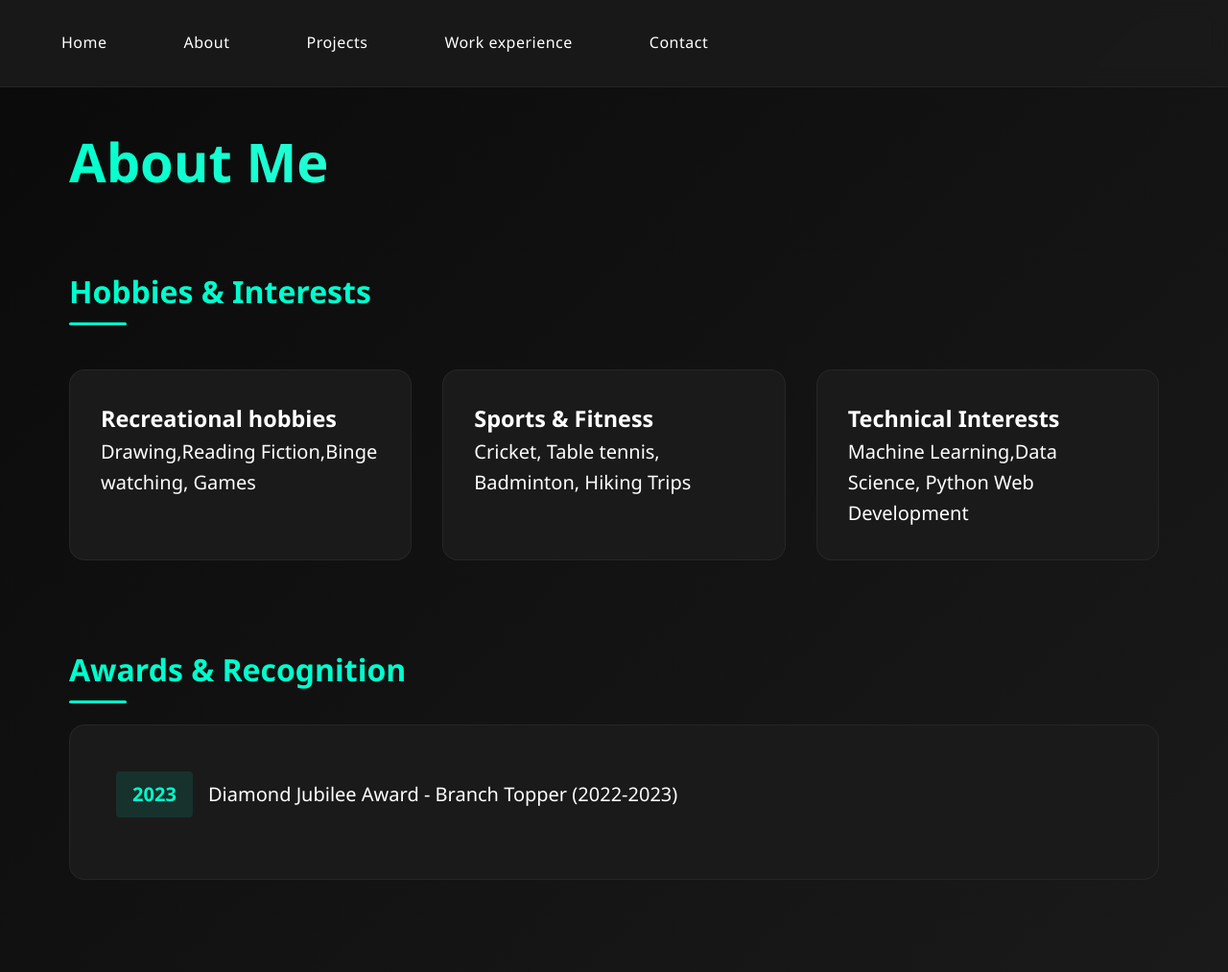
After one commit to SieGe0701/portfolio, a Flask app: page /about_me in a window 1280 px wide. The commit adds this page. Shown: the whole page at 96% size. Run offline with Flask 3, Linux system fonts and the light colour scheme.

Commit message:
Add about_me page

```diff
--- a/app.py
+++ b/app.py
@@ -18,5 +18,9 @@ def skills():
 def contact():
     return render_template('contact.html')
 
+@app.route('/about_me')
+def about_me():
+    return render_template('about_me.html')
+
 if __name__ == '__main__':
     app.run(debug=True)
--- a/static/css/style.css
+++ b/static/css/style.css
@@ -228,7 +228,123 @@ h2 {
     background: rgba(0, 255, 204, 0.1);
     transform: translateX(10px);
 }
+/*About me section*/
+.section {
+    margin: 4rem 0;
+    animation: fadeIn 0.5s ease-out;
+}
 
+.section-title {
+    font-size: 2rem;
+    color: var(--primary);
+    margin-bottom: 2rem;
+    position: relative;
+}
+
+/* Optional: Add an underline effect to section titles */
+.section-title::after {
+    content: '';
+    position: absolute;
+    bottom: -10px;
+    left: 0;
+    width: 60px;
+    height: 3px;
+    background: var(--primary);
+    border-radius: 2px;
+}
+
+/* Achievement Items Styling */
+.achievement-item {
+    display: flex;
+    align-items: center;
+    gap: 1rem;
+    margin-bottom: 1rem;
+    padding: 1rem;
+    border-radius: 8px;
+    transition: all 0.3s ease;
+}
+
+.achievement-item:hover {
+    background: rgba(0, 255, 204, 0.05);
+    transform: translateX(10px);
+}
+
+.achievement-year {
+    color: var(--primary);
+    font-weight: bold;
+    min-width: 80px;
+    text-align: center;
+    padding: 0.5rem;
+    border-radius: 4px;
+    background: rgba(0, 255, 204, 0.1);
+}
+
+/* Hobbies & Interests Cards */
+.hobby-card {
+    background: var(--bg-card);
+    border-radius: 16px;
+    padding: 2rem;
+    height: 100%;
+    display: flex;
+    flex-direction: column;
+    gap: 1rem;
+    transition: all 0.3s ease;
+}
+
+.hobby-card:hover {
+    transform: translateY(-5px);
+    box-shadow: 0 8px 30px rgba(0, 255, 204, 0.1);
+}
+
+.hobby-card h3 {
+    color: var(--primary);
+    margin-bottom: 1rem;
+}
+
+.hobby-card ul {
+    list-style: none;
+    padding: 0;
+}
+
+.hobby-card li {
+    margin-bottom: 0.5rem;
+    padding-left: 1.5rem;
+    position: relative;
+}
+
+.hobby-card li::before {
+    content: '→';
+    position: absolute;
+    left: 0;
+    color: var(--primary);
+}
+
+/* Achievement Grid */
+.achievement-grid {
+    display: grid;
+    grid-template-columns: repeat(auto-fit, minmax(300px, 1fr));
+    gap: 2rem;
+    margin: 2rem 0;
+}
+
+.achievement-card {
+    background: var(--bg-card);
+    border-radius: 16px;
+    padding: 2rem;
+    border: 1px solid rgba(255, 255, 255, 0.05);
+    transition: all 0.3s ease;
+}
+
+.achievement-card:hover {
+    transform: translateY(-5px);
+    box-shadow: 0 8px 30px rgba(0, 255, 204, 0.1);
+}
+
+.achievement-card h3 {
+    color: var(--primary);
+    margin-bottom: 1.5rem;
+    font-size: 1.5rem;
+}
 /* Contact Section */
 .contact-info {
     text-align: center;
--- a/templates/Work_Experience.html
+++ b/templates/Work_Experience.html
@@ -11,6 +11,7 @@
         <div class="nav-container">
             <div class="nav-links">
                 <a href="/">Home</a>
+                <a href="about_me">About</a>
                 <a href="/projects">Projects</a>
                 <a href="/Work_Experience">Work Experience</a>
                 <a href="/contact">Contact</a>
--- /dev/null
+++ b/templates/about_me.html
@@ -0,0 +1,54 @@
+<!DOCTYPE html>
+<html lang="en">
+<head>
+    <meta charset="UTF-8">
+    <meta name="viewport" content="width=device-width, initial-scale=1.0">
+    <title>About Me</title>
+    <link rel="stylesheet" href="/static/css/style.css">
+</head>
+<body>
+    <nav>
+        <div class="nav-container">
+            <div class="nav-links">
+                <a href="/">Home</a>
+                <a href="about_me">About</a>
+                <a href="projects">Projects</a>
+                <a href="Work_Experience">Work experience</a>
+                <a href="contact">Contact</a>
+            </div>
+        </div>
+    </nav>
+
+    <div class="container">
+        <h1>About Me</h1>
+
+        <div class="section">
+            <h2 class="section-title">Hobbies & Interests</h2>
+            <div class="grid">
+                <div class="card">
+                    <h3>Recreational hobbies</h3>
+                    <p>Drawing,Reading Fiction,Binge watching, Games</p>
+                </div>
+                <div class="card">
+                    <h3>Sports & Fitness</h3>
+                    <p>Cricket, Table tennis, Badminton, Hiking Trips</p>
+                </div>
+                <div class="card">
+                    <h3>Technical Interests</h3>
+                    <p>Machine Learning,Data Science, Python Web Development</p>
+                </div>
+            </div>
+        </div>
+
+        <div class="section">
+            <h2 class="section-title">Awards & Recognition</h2>
+            <div class="card">
+                <div class="achievement-item">
+                    <span class="achievement-year">2023</span>
+                    <span>Diamond Jubilee Award - Branch Topper (2022-2023)</span>
+                </div>
+            </div>
+        </div>
+    </div>
+</body>
+</html>
--- a/templates/contact.html
+++ b/templates/contact.html
@@ -11,6 +11,7 @@
         <div class="nav-container">
             <div class="nav-links">
                 <a href="/">Home</a>
+                <a href="about_me">About</a>
                 <a href="/projects">Projects</a>
                 <a href="/Work_Experience">Work Experience</a>
                 <a href="/contact">Contact</a>
--- a/templates/index.html
+++ b/templates/index.html
@@ -11,6 +11,7 @@
         <div class="nav-container">
             <div class="nav-links">
                 <a href="/">Home</a>
+                <a href="about_me">About</a>
                 <a href="/projects">Projects</a>
                 <a href="/Work_Experience">Work experience</a>
                 <a href="/contact">Contact</a>
--- a/templates/projects.html
+++ b/templates/projects.html
@@ -11,6 +11,7 @@
         <div class="nav-container">
             <div class="nav-links">
                 <a href="/">Home</a>
+                <a href="about_me">About</a>
                 <a href="/projects">Projects</a>
                 <a href="/Work_Experience">Work Experience</a>
                 <a href="/contact">Contact</a>
```
